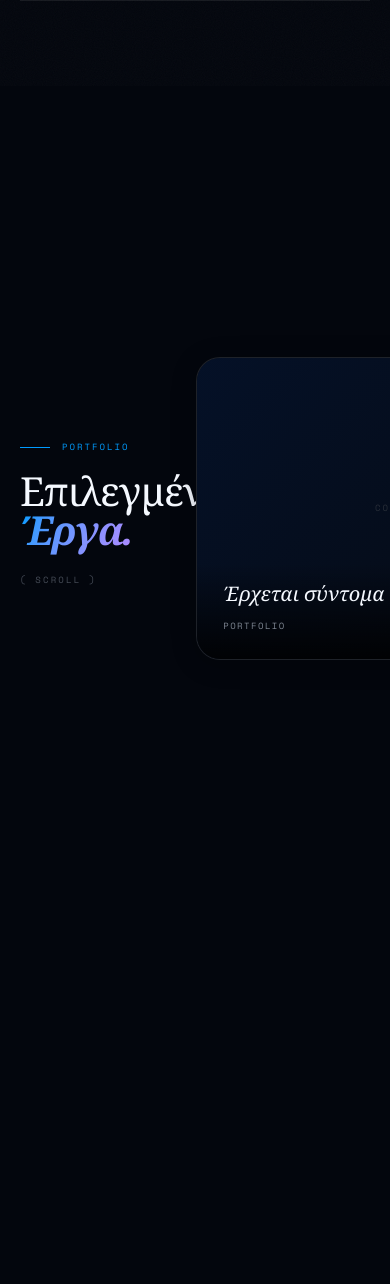
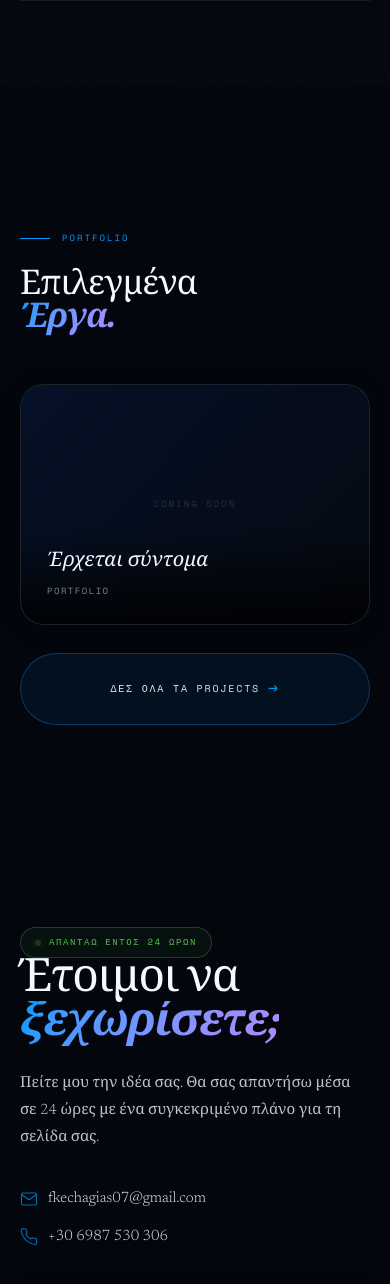
Before and after one commit to FotisKechagias/fkechagias.gr, a Django app: page / in a window 390 px wide. Shown: the part 4201-5485 px from the top of the page. Run offline with Django 4.2, Linux system fonts and the light colour scheme; data that the repository does not hold is empty; some libraries are stand-ins or nearby versions.

Commit message:
Fix CTA buttons (script defer race), simplify Projects to a plain list, add mobile menu close button
1. Root cause of 'Δες τα Έργα'/'Ας μιλήσουμε' doing nothing: Lenis loads with defer in <head>, but main.js loaded WITHOUT defer at the end of body. Non-deferred scripts run synchronously during parsing, i.e. BEFORE any deferred script -- so main.js's 'if (typeof Lenis !== undefined)' always saw undefined and never attached the Lenis-based click handler. The fallback handler re-checks the same condition, but by the time a real user clicks (well after page load), Lenis HAS finished loading, so that check is also false -- neither handler ever fires. Fix: main.js now loads with defer too, so it correctly executes after Lenis (same document order, both deferred). This also means the window.__lenis exposure from last session's fix now actually takes effect for the first time.

2. Projects section rebuilt as a plain vertical list (.xp-proj-list): removed the entire pin/horizontal-scroll-hijack system per request (no more .xp-h-on, .xp-htrack, .xp-hintro, dwell zones). Since Projects was the last pinned section, the whole now-unused Pin engine (Pin/makePin/pinsEnabled), scroll-loop (bindScroll/onScroll/update/refreshAll) and their CSS (.xp-pin-stage/.xp-stage-center) were removed from home.js/home.css entirely -- home.js is now just hero-entrance + About's one-time word reveal.

3. Project cards now link directly to project.live_url (target=_blank) instead of the internal project_detail page, matching the explicit request; falls back to '#' if a project has no live_url set.

4. Deleted the earlier Stats-adjacent... (n/a, already removed last commit).

5. Mobile menu: the hamburger-turned-X sits inside .nav-glass (z-index:1000), but the full-screen mobile menu overlay has z-index:1001 and an opaque background -- once open, the X was rendered UNDER the menu and effectively unclickable/invisible. Added a dedicated, visible .mobile-menu-close button inside the overlay itself (top-right, real X icon) wired to the same close logic.

Verified: node --check on both touched JS files, HTML tag-balance checks on both templates (all matched), manage.py check, and a runserver smoke test (no xp-h-on/xp-htrack/xp-hintro remnants, mobile-menu-close present, live_url link renders, main.js defer attribute present, /projects/ unaffected).

Co-Authored-By: Claude Sonnet 5 <noreply@anthropic.com>

```diff
--- a/static/css/home.css
+++ b/static/css/home.css
@@ -97,21 +97,6 @@ body:not(.is-slider) #contact::after { content: none; }
   overflow: visible;
 }
 
-/* ── Pin stage: το στοιχείο που "καρφώνεται" από το home.js ──── */
-.xp-pin-stage {
-  position: absolute;
-  top: 0;
-  left: 0;
-  width: 100%;
-  height: 100vh;
-  height: 100svh;
-  z-index: 2;
-}
-.xp-stage-center {
-  display: flex;
-  align-items: center;
-}
-
 .xp-label {
   display: inline-flex;
   align-items: center;
@@ -133,7 +118,6 @@ body:not(.is-slider) #contact::after { content: none; }
 
 /* Κοινό gradient για τα strong μέσα σε τίτλους */
 .xp-sec-title strong,
-.xp-hintro-title strong,
 .xp-contact-title strong {
   font-weight: 700;
   font-style: italic;
@@ -490,55 +474,16 @@ body.xp-loaded .xp-fade { opacity: 1; transform: translateY(0); }
 }
 
 /* ═══════════════════════════════════════════════════════════════
-   03 · PROJECTS — οριζόντιο gallery σε pinned stage
-   Το .xp-h-on ενεργοποιείται σε όλα τα μεγέθη/συσκευές (το scroll —
-   έστω και με touch — οδηγεί το translateX). Η στήλη :not(.xp-h-on)
-   είναι fallback ΜΟΝΟ για no-JS ή prefers-reduced-motion.
+   03 · PROJECTS — απλή κάθετη λίστα, ΧΩΡΙΣ pin/animation
    ═══════════════════════════════════════════════════════════════ */
 .xp-projects {
-  padding: 14vh 0;
+  padding: 16vh 0;
 }
-/* Χωρίς οριζόντιο mode το stage είναι κανονικό block στο flow */
-.xp-projects:not(.xp-h-on) .xp-pin-stage {
-  position: static;
-  height: auto;
-}
-.xp-projects.xp-h-on {
-  padding: 0; /* το ύψος-διάδρομος ορίζεται inline από το home.js */
-}
-.xp-projects.xp-h-on .xp-pin-stage {
-  overflow: hidden;
-  display: flex;
-  align-items: center;
-}
-
-.xp-htrack {
+.xp-proj-list {
   display: flex;
   flex-direction: column;
   gap: 28px;
-  padding-left: clamp(20px, 4vw, 48px);
-  padding-right: clamp(20px, 4vw, 48px);
-  max-width: 1280px;
-  margin: 0 auto;
-}
-.xp-hintro { width: 100%; }
-.xp-hintro-title {
-  font-family: var(--font-display);
-  font-variation-settings: 'opsz' 60;
-  font-size: clamp(40px, 6.5vw, 88px);
-  font-weight: 300;
-  line-height: 0.98;
-  letter-spacing: -0.03em;
-  color: var(--c-white);
-  margin: 0 0 16px;
-}
-.xp-hintro-hint {
-  font-family: var(--font-body);
-  font-size: 9px;
-  letter-spacing: 0.24em;
-  text-transform: uppercase;
-  color: oklch(0.42 0.02 260);
-  display: none;
+  margin-top: 48px;
 }
 
 .xp-proj {
@@ -604,13 +549,13 @@ body.xp-loaded .xp-fade { opacity: 1; transform: translateY(0); }
 
 .xp-hend {
   display: flex;
-  flex-direction: column;
   align-items: center;
   justify-content: center;
   gap: 8px;
   width: 100%;
-  min-height: 96px;
-  border-radius: 20px;
+  min-height: 72px;
+  margin-top: 28px;
+  border-radius: 100px;
   border: 0.5px solid oklch(0.55 0.16 255 / 0.4);
   background: oklch(0.68 0.20 250 / 0.07);
   font-family: var(--font-body);
@@ -618,11 +563,11 @@ body.xp-loaded .xp-fade { opacity: 1; transform: translateY(0); }
   letter-spacing: 0.18em;
   text-transform: uppercase;
   color: var(--c-text);
-  transition: background 0.35s ease, border-color 0.35s ease, color 0.35s ease, transform 0.45s var(--ease-out);
+  transition: background 0.35s ease, border-color 0.35s ease, color 0.35s ease;
 }
 .xp-hend em {
   font-style: normal;
-  font-size: 22px;
+  font-size: 16px;
   color: var(--c-blue);
   transition: transform 0.3s var(--ease-out);
 }
@@ -632,55 +577,6 @@ body.xp-loaded .xp-fade { opacity: 1; transform: translateY(0); }
   color: var(--c-white);
 }
 .xp-hend:hover em { transform: translateX(6px); }
-
-.xp-projects.xp-h-on .xp-hintro {
-  flex: 0 0 auto;
-  width: min(430px, 38vw);
-}
-.xp-projects.xp-h-on .xp-hintro-hint { display: block; }
-.xp-projects.xp-h-on .xp-htrack {
-  flex-direction: row;
-  align-items: center;
-  gap: clamp(28px, 3.5vw, 56px);
-  max-width: none;
-  margin: 0;
-  will-change: transform;
-}
-.xp-projects.xp-h-on .xp-proj {
-  flex: 0 0 auto;
-  width: clamp(440px, 46vw, 660px);
-}
-.xp-projects.xp-h-on .xp-hend {
-  flex: 0 0 auto;
-  width: 300px;
-  height: 300px;
-  min-height: 0;
-  border-radius: 50%;
-}
-
-/* ── Fallback ΜΟΝΟ για no-JS/reduced-motion σε στενές οθόνες (<900px):
-   οριζόντιο scroll με snap αντί για απλή κάθετη στοίβα.
-   Σε κανονική χρήση (JS + κίνηση ενεργή) δεν εφαρμόζεται πουθενά,
-   αφού το .xp-h-on ενεργοποιείται πάντα. ── */
-@media (max-width: 899px) {
-  .xp-projects:not(.xp-h-on) .xp-htrack {
-    flex-direction: row;
-    flex-wrap: nowrap;
-    align-items: stretch;
-    overflow-x: auto;
-    scroll-snap-type: x mandatory;
-    -webkit-overflow-scrolling: touch;
-    padding-bottom: 6px;
-  }
-  .xp-projects:not(.xp-h-on) .xp-hintro,
-  .xp-projects:not(.xp-h-on) .xp-proj,
-  .xp-projects:not(.xp-h-on) .xp-hend {
-    flex: 0 0 auto;
-    scroll-snap-align: start;
-    width: 82vw;
-  }
-  .xp-projects:not(.xp-h-on) .xp-hend { min-height: 96px; }
-}
 
 /* ═══════════════════════════════════════════════════════════════
    04 · CONTACT
@@ -779,10 +675,4 @@ body.xp-loaded .xp-fade { opacity: 1; transform: translateY(0); }
   .xp-line { transform: none; transition: none; }
   .xp-fade { opacity: 1; transform: none; transition: none; }
   .xp-scroll-cue i { animation: none; }
-
-  .xp-pin-stage {
-    position: static !important;
-    height: auto;
-    display: block;
-  }
 }
--- a/static/css/styles.css
+++ b/static/css/styles.css
@@ -934,6 +934,23 @@ body:not(.is-slider) #projects .story-title { text-align: center; margin-left: a
 
 .mobile-menu { position: fixed; inset: 0; background: var(--c-bg); z-index: 1001; display: flex; flex-direction: column; justify-content: center; padding: 40px; transform: translateY(-100%); transition: transform 0.5s var(--ease-out); }
 .mobile-menu.open { transform: translateY(0); }
+/* Το hamburger/X στο navbar (z-index:1000) μένει κρυμμένο πίσω από
+   αυτό το overlay (z-index:1001) μόλις ανοίξει — χρειάζεται δικό
+   του, ορατό κουμπί κλεισίματος μέσα στο ίδιο το μενού. */
+.mobile-menu-close {
+  position: absolute;
+  top: 24px;
+  right: 24px;
+  width: 44px;
+  height: 44px;
+  display: flex;
+  align-items: center;
+  justify-content: center;
+  color: var(--c-white);
+  border-radius: 50%;
+  transition: background 0.25s ease, transform 0.3s var(--ease-spring);
+}
+.mobile-menu-close:hover { background: oklch(1 0 0 / 0.08); transform: rotate(90deg); }
 .mobile-nav { display: flex; flex-direction: column; gap: 8px; }
 .mobile-nav-link {
   font-family: var(--font-display);
--- a/static/js/home.js
+++ b/static/js/home.js
@@ -1,28 +1,15 @@
 /* ═══════════════════════════════════════════════════════════════
    HOME EXPERIENCE ENGINE
-   - JS-driven pinning (ΔΕΝ βασίζεται σε position:sticky — δουλεύει
-     παντού): το section είναι ψηλός "διάδρομος", το stage καρφώνεται
-     με position:fixed όσο το section διασχίζει το viewport.
-   - About: word pull-up τίτλος + character-reveal σώμα (χωρίς pin)
-   - Services: απλή λίστα με reveal-up (χωρίς pin)
-   - Projects: οριζόντιο ταξίδι (pinned, σε όλα τα μεγέθη/συσκευές)
+   - Hero: masked line reveal (καθαρό CSS) + xp-fade entrance
+     συγχρονισμένη με το preloader.
+   - About: τίτλος με word pull-up (μία φορά, IntersectionObserver).
+   - Services/Projects/Contact: απλές, στατικές ενότητες — το
+     reveal-up fade τους χειρίζεται ήδη το main.js σε όλη τη σελίδα.
    ═══════════════════════════════════════════════════════════════ */
 (function () {
   'use strict';
 
   var reduced = window.matchMedia('(prefers-reduced-motion: reduce)').matches;
-
-  function clamp01(v) { return v < 0 ? 0 : v > 1 ? 1 : v; }
-
-  /* Ακούει lenis.on('scroll') αντί για native window scroll ώστε το
-     progress να μη "τρέχει μπροστά" από το οπτικό smooth-scroll του Lenis */
-  function bindScroll(handler) {
-    if (window.__lenis && typeof window.__lenis.on === 'function') {
-      window.__lenis.on('scroll', handler);
-    } else {
-      window.addEventListener('scroll', handler, { passive: true });
-    }
-  }
 
   /* ── Hero entrance: συγχρονισμένο με το preloader ────────────── */
   function heroIn() { document.body.classList.add('xp-loaded'); }
@@ -32,64 +19,10 @@
     window.addEventListener('load', function () { setTimeout(heroIn, 650); });
   }
 
-  /* ═══ PIN ENGINE ═══════════════════════════════════════════════
-     Κρατάει το stage καρφωμένο στο viewport όσο το section
-     (ο "διάδρομος") το διασχίζει:
-       πριν   → absolute top:0      (κυλάει μαζί με το section)
-       μέσα   → fixed top:0         (ΚΛΕΙΔΩΜΕΝΟ στην οθόνη)
-       μετά   → absolute bottom:0   (ξεκολλάει και συνεχίζει)      */
-  function Pin(section, stage, isOn) {
-    this.sec   = section;
-    this.stage = stage;
-    this.isOn  = isOn || function () { return true; };
-    this.state = null;
-  }
-  Pin.prototype.setState = function (s) {
-    if (s === this.state) return;
-    this.state = s;
-    var st = this.stage.style;
-    if (s === 'pinned') {
-      st.position = 'fixed';    st.top = '0'; st.bottom = '';
-    } else if (s === 'after') {
-      st.position = 'absolute'; st.top = 'auto'; st.bottom = '0';
-    } else if (s === 'before') {
-      st.position = 'absolute'; st.top = '0'; st.bottom = '';
-    } else {
-      st.position = ''; st.top = ''; st.bottom = '';
-    }
-  };
-  /* Επιστρέφει το rect του section και progress 0..1 του pin */
-  Pin.prototype.update = function (vh) {
-    if (!this.sec || !this.stage) return null;
-    var r = this.sec.getBoundingClientRect();
-    var runway = r.height - vh;
-    if (!this.isOn() || runway <= 1) {
-      this.setState(null);
-      return { rect: r, p: 1 };
-    }
-    if (r.top > 0)          this.setState('before');
-    else if (r.bottom < vh) this.setState('after');
-    else                    this.setState('pinned');
-    return { rect: r, p: clamp01(-r.top / runway) };
-  };
-  Pin.prototype.reset = function () { this.state = null; };
-
-  function makePin(secSel, isOn) {
-    var sec = document.querySelector(secSel);
-    if (!sec) return null;
-    var stage = sec.querySelector('.xp-pin-stage');
-    if (!stage) return null;
-    return new Pin(sec, stage, isOn);
-  }
-
-  var pinsEnabled = !reduced;
-  function pinsOn() { return pinsEnabled; }
-
-  /* ── About: τίτλος (word pull-up μία φορά) + σώμα (character reveal
-     συνεχώς οδηγούμενο από το scroll, χωρίς pin) ─────────────────── */
+  /* ── About: τίτλος με word pull-up (μία φορά) ────────────────── */
   var aboutHeading = document.getElementById('about-heading');
-  var aboutWords = [];
   if (aboutHeading) {
+    var aboutWords = [];
     Array.prototype.slice.call(aboutHeading.querySelectorAll('.xp-about-seg')).forEach(function (seg) {
       var text = seg.textContent;
       seg.textContent = '';
@@ -107,9 +40,9 @@
       });
     });
 
-    if (reduced) {
+    if (reduced || !('IntersectionObserver' in window)) {
       aboutHeading.classList.add('in');
-    } else if ('IntersectionObserver' in window) {
+    } else {
       var aboutObs = new IntersectionObserver(function (entries) {
         entries.forEach(function (entry) {
           if (!entry.isIntersecting) return;
@@ -119,78 +52,6 @@
         });
       }, { threshold: 0.3 });
       aboutObs.observe(aboutHeading);
-    } else {
-      aboutHeading.classList.add('in');
     }
   }
-
-  /* ── Horizontal projects ─────────────────────────────────────── */
-  var hSec   = document.querySelector('.xp-projects');
-  var hTrack = document.querySelector('.xp-htrack');
-  var hMax   = 0;
-
-  function hOn() { return !!hSec && hSec.classList.contains('xp-h-on'); }
-  function hStartDwell() { return Math.round(window.innerHeight * 0.25); }
-  function hEndDwell()   { return Math.round(window.innerHeight * 0.5); }
-
-  function refreshH() {
-    if (!hSec || !hTrack) return;
-    /* Το οριζόντιο pin+scroll λειτουργεί σε όλα τα μεγέθη/συσκευές —
-       το scroll (mouse wheel ή touch) οδηγεί το translateX κανονικά,
-       αφού διαβάζει απλώς τη θέση scroll, όχι mousemove/hover. */
-    var on = !reduced;
-    hSec.classList.toggle('xp-h-on', on);
-    if (on) {
-      hMax = hTrack.scrollWidth - window.innerWidth;
-      if (hMax < 0) hMax = 0;
-      hSec.style.height = (window.innerHeight + hStartDwell() + hMax + hEndDwell()) + 'px';
-    } else {
-      hMax = 0;
-      hSec.style.height = '';
-      hTrack.style.transform = '';
-    }
-  }
-
-  /* ── Pins ────────────────────────────────────────────────────── */
-  var projPin = makePin('#projects', function () { return pinsEnabled && hOn(); });
-  var allPins = [projPin];
-
-  /* ── Ενιαίο rAF scroll loop ──────────────────────────────────── */
-  var ticking = false;
-  function onScroll() {
-    if (ticking) return;
-    ticking = true;
-    requestAnimationFrame(update);
-  }
-
-  function update() {
-    ticking = false;
-    var vh = window.innerHeight;
-
-    /* 1 · Projects: οριζόντια μετατόπιση 1:1 px με start/end dwell */
-    if (projPin) {
-      var pj = projPin.update(vh);
-      if (pj && hMax > 0 && hOn()) {
-        var scrolled = -pj.rect.top;
-        if (scrolled < 0) scrolled = 0;
-        var x = scrolled - hStartDwell();
-        if (x < 0) x = 0;
-        if (x > hMax) x = hMax;
-        hTrack.style.transform = 'translate3d(' + (-x) + 'px, 0, 0)';
-      }
-    }
-  }
-
-  function refreshAll() {
-    refreshH();
-    allPins.forEach(function (p) { if (p) p.reset(); });
-    update();
-  }
-
-  bindScroll(onScroll);
-  window.addEventListener('resize', refreshAll);
-  /* ξανά-μέτρημα όταν φορτώσουν fonts/εικόνες */
-  window.addEventListener('load', refreshAll);
-
-  refreshAll();
 })();
--- a/static/js/main.js
+++ b/static/js/main.js
@@ -264,19 +264,24 @@
   /* ── Mobile Menu ─────────────────────────────────────────────── */
   var hamburger = document.getElementById('nav-hamburger');
   var mobileMenu = document.getElementById('mobile-menu');
+  var mobileMenuClose = document.getElementById('mobile-menu-close');
 
   if (hamburger && mobileMenu) {
+    function closeMobileMenu() {
+      hamburger.classList.remove('open');
+      mobileMenu.classList.remove('open');
+      hamburger.setAttribute('aria-expanded', 'false');
+    }
     hamburger.addEventListener('click', function () {
       var open = hamburger.classList.toggle('open');
       mobileMenu.classList.toggle('open', open);
       hamburger.setAttribute('aria-expanded', String(open));
     });
+    if (mobileMenuClose) {
+      mobileMenuClose.addEventListener('click', closeMobileMenu);
+    }
     mobileMenu.querySelectorAll('.mobile-nav-link').forEach(function (link) {
-      link.addEventListener('click', function () {
-        hamburger.classList.remove('open');
-        mobileMenu.classList.remove('open');
-        hamburger.setAttribute('aria-expanded', 'false');
-      });
+      link.addEventListener('click', closeMobileMenu);
     });
   }
 
--- a/templates/base.html
+++ b/templates/base.html
@@ -89,6 +89,9 @@
 
   <!-- Mobile menu overlay -->
   <div class="mobile-menu" id="mobile-menu" role="dialog" aria-modal="true" aria-label="Mobile navigation">
+    <button class="mobile-menu-close" id="mobile-menu-close" aria-label="Κλείσιμο μενού">
+      <svg width="22" height="22" viewBox="0 0 24 24" fill="none" stroke="currentColor" stroke-width="2" stroke-linecap="round" stroke-linejoin="round" aria-hidden="true"><line x1="18" y1="6" x2="6" y2="18"/><line x1="6" y1="6" x2="18" y2="18"/></svg>
+    </button>
     <div class="mobile-menu-inner">
       <nav class="mobile-nav">
         <button class="mobile-nav-link" data-slide="1">Λίγα λόγια</button>
@@ -186,7 +189,7 @@
   </div>
 
   <!-- Scripts -->
-  <script src="{% static 'js/main.js' %}"></script>
+  <script src="{% static 'js/main.js' %}" defer></script>
   <script src="{% static 'js/three-scene.js' %}" defer></script>
 
   {% block extra_scripts %}{% endblock %}
--- a/templates/portfolio/index.html
+++ b/templates/portfolio/index.html
@@ -9,8 +9,6 @@
   <style>
     .xp-line { transform: none !important; }
     .xp-fade { opacity: 1 !important; transform: none !important; }
-    .xp-projects { height: auto !important; padding: 12vh 0 !important; }
-    .xp-pin-stage { position: static !important; height: auto !important; display: block !important; }
     .xp-about-word { opacity: 1 !important; transform: none !important; }
   </style>
 </noscript>
@@ -272,22 +270,23 @@
 </section>
 
 <!-- ══════════════════════════════════════════════════
-     03 · PROJECTS — οριζόντιο ταξίδι στο scroll
+     03 · PROJECTS — απλή κάθετη λίστα, χωρίς animation
      ══════════════════════════════════════════════════ -->
 <section id="projects" class="xp-projects" aria-label="Έργα">
-  <div class="xp-pin-stage">
-    <div class="xp-htrack">
+  <div class="xp-container">
 
-      <div class="xp-hintro">
+    <div class="xp-sec-head reveal-up">
       <span class="xp-label">Portfolio</span>
-        <h2 class="xp-hintro-title">Επιλεγμένα<br /><strong>Έργα.</strong></h2>
-        <p class="xp-hintro-hint" aria-hidden="true">( scroll )</p>
+      <h2 class="xp-sec-title">Επιλεγμένα<br /><strong>Έργα.</strong></h2>
     </div>
 
+    <div class="xp-proj-list">
       {% if projects %}
         {% for project in projects|slice:":4" %}
-        <a href="{{ project.get_absolute_url }}" class="xp-proj"
-           aria-label="{{ project.title }} — Δες το project">
+        <a href="{% if project.live_url %}{{ project.live_url }}{% else %}#{% endif %}"
+           {% if project.live_url %}target="_blank" rel="noopener noreferrer"{% endif %}
+           class="xp-proj"
+           aria-label="{{ project.title }}{% if project.live_url %} — Επίσκεψη στη σελίδα{% endif %}">
           {% if project.image %}
             <img src="{{ project.image.url }}" alt="{{ project.title }}" loading="lazy" />
           {% else %}
@@ -313,13 +312,13 @@
           </div>
         </div>
       {% endif %}
+    </div>
 
     <a href="{% url 'project_list' %}" class="xp-hend magnetic">
       <span>Δες όλα τα projects</span>
       <em aria-hidden="true">→</em>
     </a>
 
-    </div>
   </div>
 </section>
 
```
Lines whose indentation alone changed are shown as unchanged.
